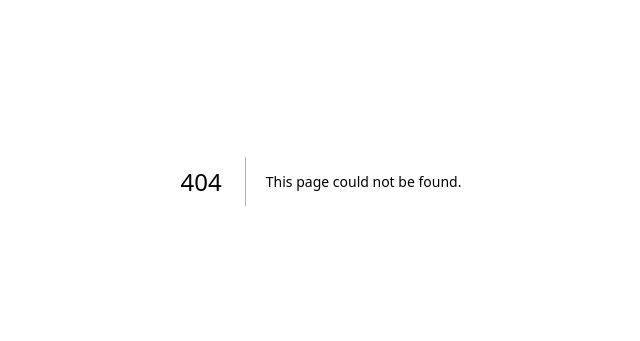
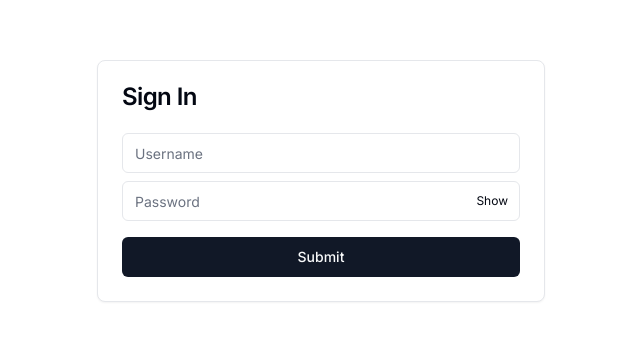
Before and after one commit to kharljhon14/bit-blog, a Next.js app: page /auth/sign-in in a window 1280 px wide. Before the commit this address had no page. Shown: the part 219-560 px from the top of the page, without its empty margins (319-959 px from the left). Built offline with nearby package versions, Linux system fonts and the light colour scheme.

Commit message:
[Feat] Auth layout
- Added auth layout
- Added sign-in route

```diff
--- /dev/null
+++ b/src/app/(auth)/auth/sign-in/layout.tsx
@@ -0,0 +1,9 @@
+import type { PropsWithChildren } from 'react';
+
+export default function Layout({ children }: PropsWithChildren) {
+  return (
+    <div className="flex h-screen w-screen items-center justify-center">
+      {children}
+    </div>
+  );
+}
--- /dev/null
+++ b/src/app/(auth)/auth/sign-in/page.tsx
@@ -0,0 +1,9 @@
+import SignInForm from '@/app/features/auth/SignInForm';
+
+export default function SignInPage() {
+  return (
+    <div className="w-full max-w-md">
+      <SignInForm />
+    </div>
+  );
+}
--- a/src/app/features/auth/SignInForm.tsx
+++ b/src/app/features/auth/SignInForm.tsx
@@ -5,18 +5,18 @@ import { Input } from '@/components/ui/input';
 
 export default function SignInForm() {
   return (
-    <Card className="max-w-lg">
+    <Card>
       <CardHeader>
         <CardTitle>Sign In</CardTitle>
       </CardHeader>
       <CardContent>
-        <form action="">
+        <form>
           <div className="space-y-2">
             <Input placeholder="Username" />
             <PasswordInput placeholder="Password" />
           </div>
 
-          <Button className="mt-4">Submit</Button>
+          <Button className="mt-4 w-full">Submit</Button>
         </form>
       </CardContent>
     </Card>
--- a/src/app/page.tsx
+++ b/src/app/page.tsx
@@ -1,9 +1,7 @@
-import SignInForm from './features/auth/SignInForm';
-
 export default function Home() {
   return (
     <main>
-      <SignInForm />
+      <h1>Bit Blog</h1>
     </main>
   );
 }
```
